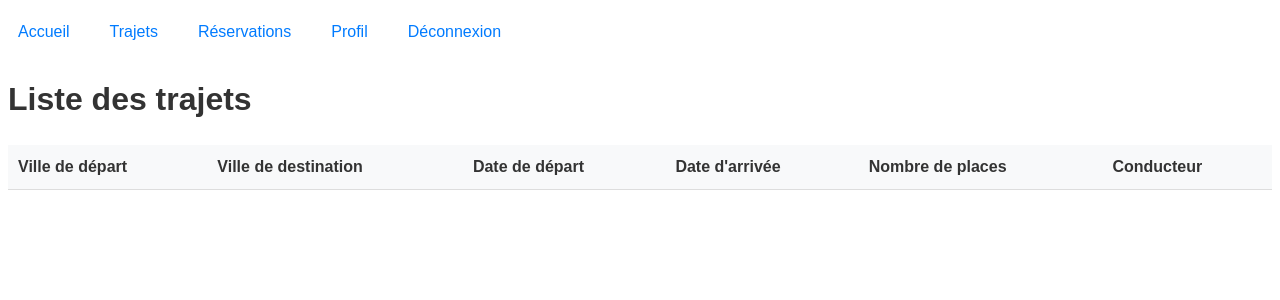
After one commit to RedaEssekkaki/Application-de-Covoiturage, a Symfony app: template templates/trajet/list.html.twig in a window 1280 px wide. The commit adds this page. Shown: the top 300 px of the page. Run offline with Twig, Linux system fonts and the light colour scheme; the template is opened without the code that fills it, so the values that code supplies are empty; some libraries are stand-ins or nearby versions.

Commit message:
ajout des fixtures et une page de listage des trajets

```diff
--- a/composer.json
+++ b/composer.json
@@ -39,6 +39,7 @@
         "twig/twig": "^2.12|^3.0"
     },
     "require-dev": {
+        "doctrine/doctrine-fixtures-bundle": "^3.4",
         "phpunit/phpunit": "^9.5",
         "symfony/browser-kit": "4.4.*",
         "symfony/css-selector": "4.4.*",
--- a/config/bundles.php
+++ b/config/bundles.php
@@ -12,4 +12,5 @@ return [
     Doctrine\Bundle\MigrationsBundle\DoctrineMigrationsBundle::class => ['all' => true],
     Symfony\Bundle\SecurityBundle\SecurityBundle::class => ['all' => true],
     Twig\Extra\TwigExtraBundle\TwigExtraBundle::class => ['all' => true],
+    Doctrine\Bundle\FixturesBundle\DoctrineFixturesBundle::class => ['dev' => true, 'test' => true],
 ];
--- /dev/null
+++ b/public/css/styles.css
@@ -0,0 +1,142 @@
+/* Global styles */
+body {
+    font-family: Arial, sans-serif;
+    font-size: 16px;
+    line-height: 1.5;
+    color: #333;
+}
+
+a {
+    color: #007bff;
+    text-decoration: none;
+}
+
+a:hover {
+    text-decoration: underline;
+}
+
+/* Header styles */
+header {
+    background-color: #f8f9fa;
+    padding: 20px;
+}
+
+.header-logo {
+    font-size: 24px;
+    font-weight: bold;
+}
+
+/* Navigation styles */
+nav {
+    margin-top: 10px;
+}
+
+nav ul {
+    list-style: none;
+    padding: 0;
+    margin: 0;
+    display: flex;
+}
+
+nav li {
+    margin-right: 20px;
+}
+
+nav li:last-child {
+    margin-right: 0;
+}
+
+nav a {
+    display: block;
+    padding: 10px;
+}
+
+nav a:hover {
+    background-color: #007bff;
+    color: #fff;
+}
+
+/* Content styles */
+.container {
+    max-width: 1200px;
+    margin: 0 auto;
+    padding: 20px;
+}
+
+/* Table styles */
+table {
+    border-collapse: collapse;
+    width: 100%;
+}
+
+th, td {
+    padding: 10px;
+    text-align: left;
+    border-bottom: 1px solid #ddd;
+}
+
+th {
+    background-color: #f8f9fa;
+    font-weight: bold;
+}
+
+/* Form styles */
+form {
+    margin-top: 20px;
+}
+
+.form-group {
+    margin-bottom: 20px;
+}
+
+.form-control {
+    display: block;
+    width: 100%;
+    padding: 10px;
+    font-size: 16px;
+    line-height: 1.5;
+    color: #495057;
+    background-color: #fff;
+    background-clip: padding-box;
+    border: 1px solid #ced4da;
+    border-radius: 0.25rem;
+    transition: border-color 0.15s ease-in-out, box-shadow 0.15s ease-in-out;
+}
+
+.form-control:focus {
+    border-color: #007bff;
+    outline: 0;
+    box-shadow: 0 0 0 0.2rem rgba(0, 123, 255, 0.25);
+}
+
+.btn {
+    display: inline-block;
+    font-weight: 400;
+    color: #fff;
+    text-align: center;
+    vertical-align: middle;
+    -webkit-user-select: none;
+    -moz-user-select: none;
+    -ms-user-select: none;
+    user-select: none;
+    background-color: #007bff;
+    border: 1px solid #007bff;
+    padding: 0.375rem 0.75rem;
+    font-size: 1rem;
+    line-height: 1.5;
+    border-radius: 0.25rem;
+    transition: color 0.15s ease-in-out, background-color 0.15s ease-in-out, border-color 0.15s ease-in-out, box-shadow 0.15s ease-in-out;
+}
+
+.btn:hover {
+    color: #fff;
+    background-color: #0069d9;
+    border-color: #0062cc;
+}
+
+.btn:focus, .btn.focus {
+    outline: 0;
+    box-shadow: 0 0 0 0.2rem rgba(0, 123, 255, 0.25);
+}
+
+.btn.disabled, .btn:disabled
--- a/src/Entity/Reservation.php
+++ b/src/Entity/Reservation.php
@@ -19,13 +19,13 @@ class Reservation
 
     /**
      * @ORM\ManyToOne(targetEntity=User::class, inversedBy="reservations")
-     * @ORM\JoinColumn(nullable=false)
+     * @ORM\JoinColumn(nullable=true)
      */
     private $passager;
 
     /**
      * @ORM\ManyToOne(targetEntity=Trajet::class, inversedBy="reservations")
-     * @ORM\JoinColumn(nullable=false)
+     * @ORM\JoinColumn(nullable=true)
      */
     private $trajet;
 
--- a/templates/base.html.twig
+++ b/templates/base.html.twig
@@ -6,7 +6,7 @@
         {# Run `composer require symfony/webpack-encore-bundle`
            and uncomment the following Encore helpers to start using Symfony UX #}
         {% block stylesheets %}
-            {#{{ encore_entry_link_tags('app') }}#}
+            <link rel="stylesheet" href="{{ asset('css/styles.css') }}">
         {% endblock %}
 
         {% block javascripts %}
@@ -14,6 +14,15 @@
         {% endblock %}
     </head>
     <body>
+    <nav>
+        <ul>
+            <li><a href="">Accueil</a></li>
+            <li><a href="">Trajets</a></li>
+            <li><a href="">Réservations</a></li>
+            <li><a href="">Profil</a></li>
+            <li><a href="">Déconnexion</a></li>
+        </ul>
+    </nav>
         {% block body %}{% endblock %}
     </body>
 </html>
--- /dev/null
+++ b/templates/trajet/list.html.twig
@@ -0,0 +1,36 @@
+{% extends 'base.html.twig' %}
+
+{% block title %}Liste des trajets{% endblock %}
+
+{% block stylesheets %}
+    {{ parent() }}
+    <link rel="stylesheet" href="{{ asset('css/') }}"> <!-- ajouter un trajet.css -->
+{% endblock %}
+
+{% block body %}
+    <h1>Liste des trajets</h1>
+    <table>
+        <thead>
+        <tr>
+            <th>Ville de départ</th>
+            <th>Ville de destination</th>
+            <th>Date de départ</th>
+            <th>Date d'arrivée</th>
+            <th>Nombre de places</th>
+            <th>Conducteur</th>
+        </tr>
+        </thead>
+        <tbody>
+        {% for trajet in trajets %}
+            <tr>
+                <td>{{ trajet.villeDepart }}</td>
+                <td>{{ trajet.villeDestination }}</td>
+                <td>{{ trajet.dateDepart|date('d/m/Y H:i') }}</td>
+                <td>{{ trajet.dateArrivee|date('d/m/Y H:i') }}</td>
+                <td>{{ trajet.nombrePlaces }}</td>
+                <td>{{ trajet.conducteur.prenom }} {{ trajet.conducteur.nom }}</td>
+            </tr>
+        {% endfor %}
+        </tbody>
+    </table>
+{% endblock %}
```
Also changed, not shown: src/Controller/TrajetController.php (added, +22 -0 lines), src/DataFixtures/AppFixtures.php (added, +17 -0 lines), src/DataFixtures/TrajetFixtures.php (added, +49 -0 lines), src/DataFixtures/UserFixtures.php (added, +39 -0 lines), src/Entity/Trajet.php (+7 -2 lines), templates/trajet/index.html.twig (added, +20 -0 lines), 2 other files.
